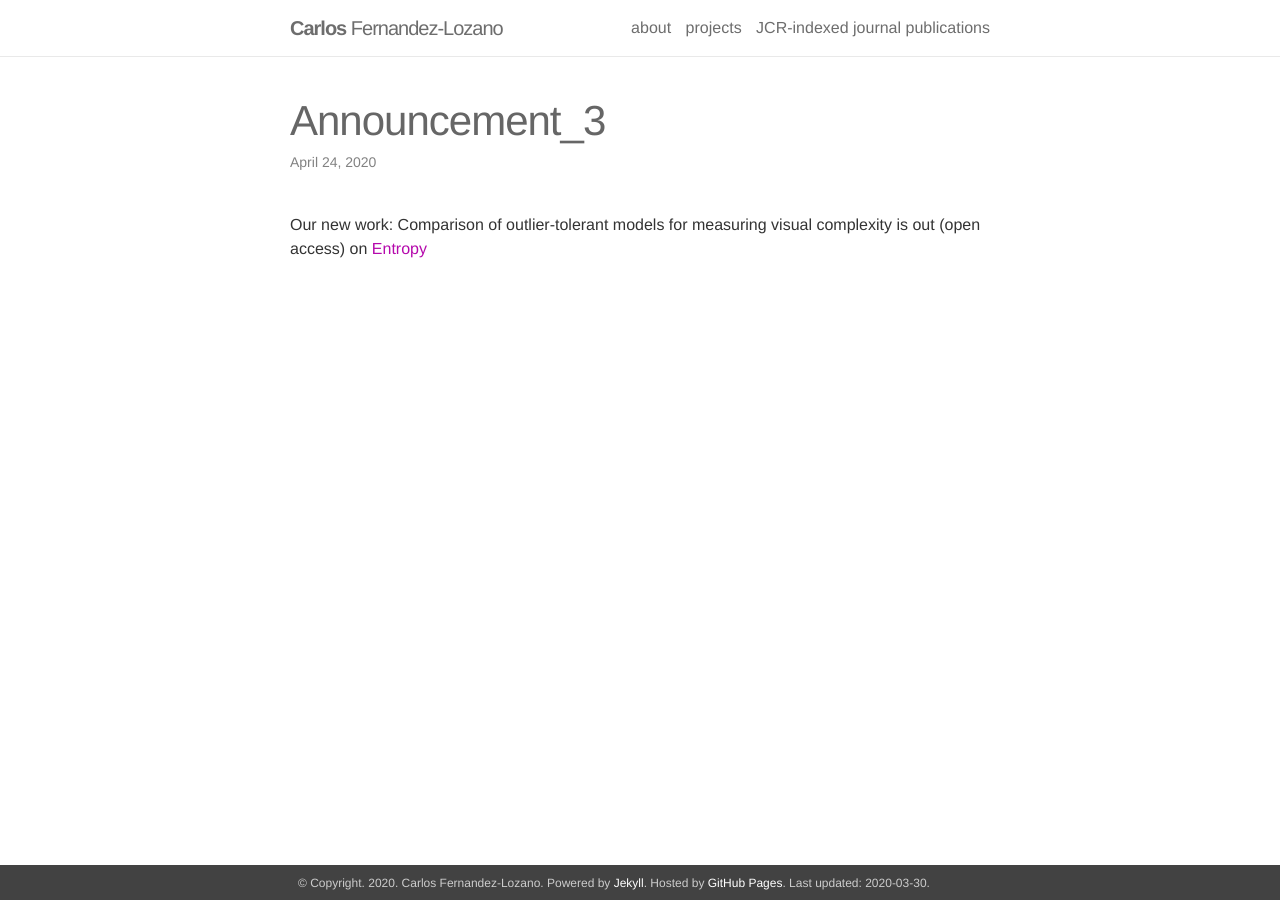
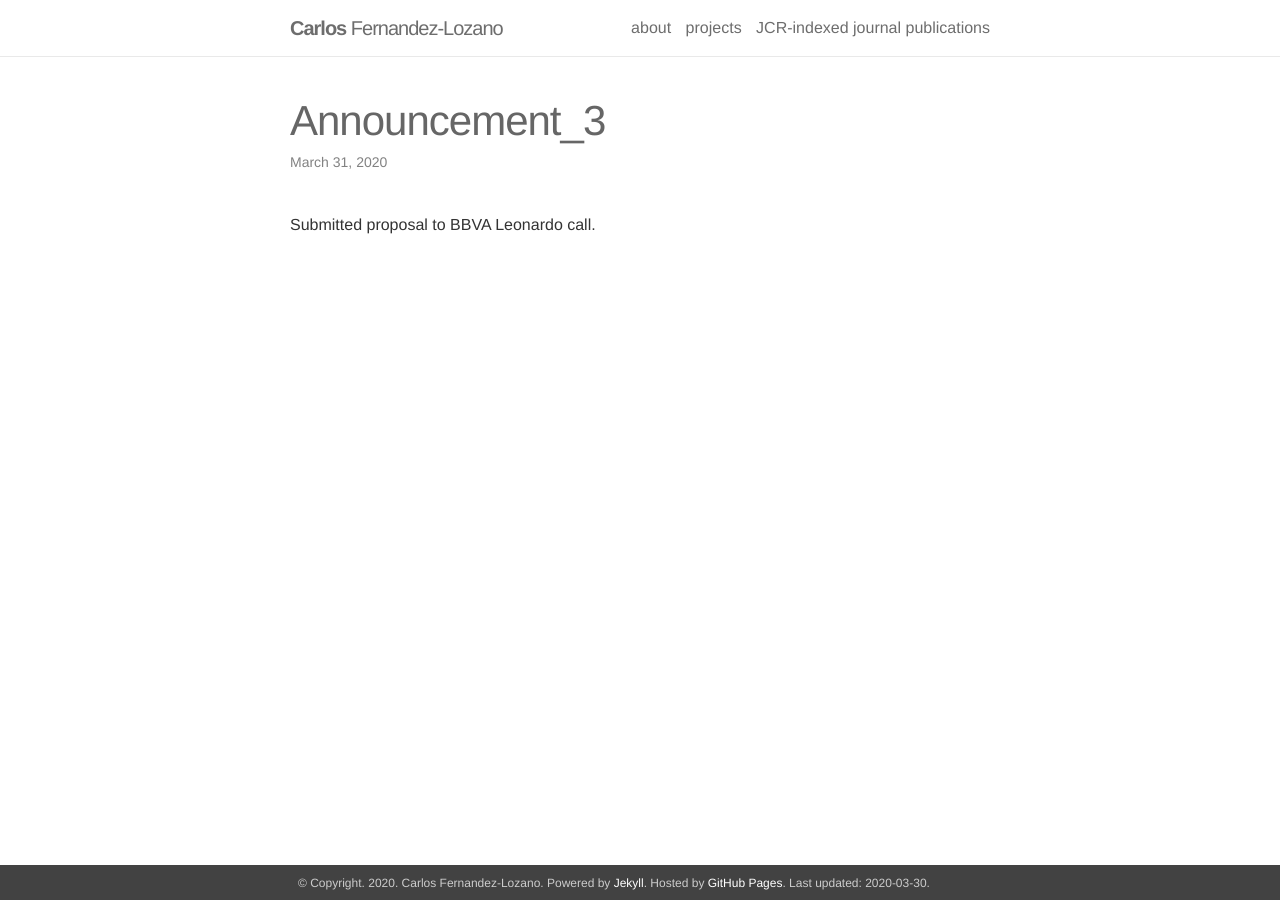
Before and after one commit to cafernandezlo/es_github_cafernandezlo, a Jekyll site: the page built from _news/announcement_3.md, in a window 1280 px wide. Built offline with Jekyll 4.4.1, drawn with Linux system fonts in a browser that asks for light colours; nearby versions of some CDN libraries.

Commit message:
se anuncia que se solicita la Leonardo

```diff
--- a/_news/announcement_3.md
+++ b/_news/announcement_3.md
@@ -1,7 +1,7 @@
 ---
 layout: post
-date: 2020-04-24 01:00:00
+date: 2020-03-31 01:00:00
 inline: true
 ---
 
-Our new work: Comparison of outlier-tolerant models for measuring visual complexity is out (open access) on <a href="https://doi.org/10.3390/e22040488">Entropy</a>
+Submitted proposal to BBVA Leonardo call.
```
Also changed, not shown: _news/announcement_4.md (added, +7 -0 lines).
